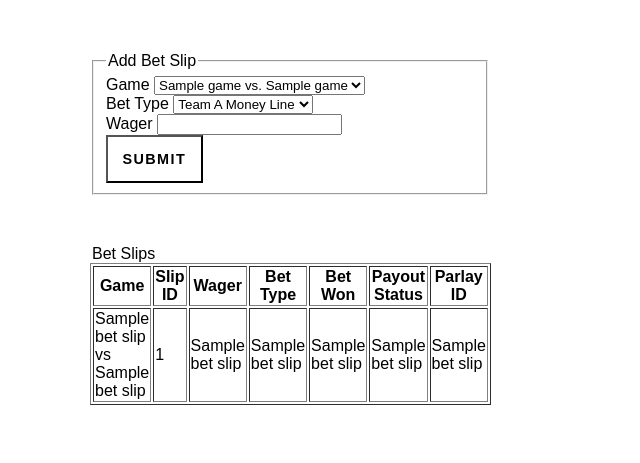
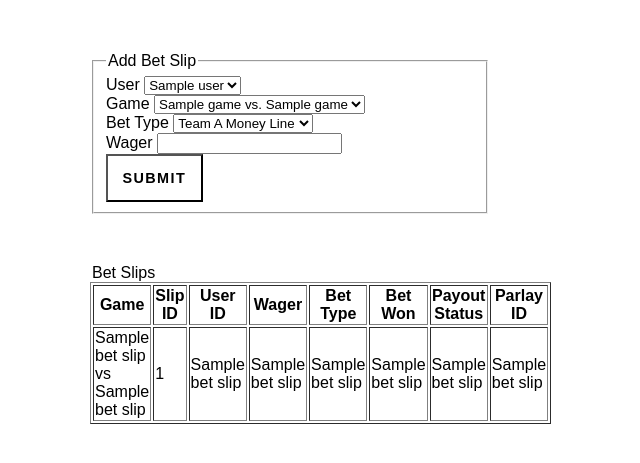
Before and after one commit to tate-jenkins/CS340, a Flask app: template templates/bet_slips.html in a window 1280 px wide. Shown: the part 133-596 px from the top of the page, without its empty margins (350-990 px from the left). Run offline with Flask 2, Linux system fonts and the light colour scheme; the template is opened without the code that fills it: most values are stand-ins (such as "Sample title", 1, 10 or a date in 2020); parts of the project's set-up code (start-up, migrations or seed data) failed here and were passed over; some libraries are stand-ins or nearby versions.

Commit message:
more updates to basic functionality

```diff
--- a/app.py
+++ b/app.py
@@ -62,12 +62,13 @@ def bet_slips():
     if request.method == 'POST':
         # fetch form data
         betSlips = request.form
-        if betSlips.get('wager', False):
+        if betSlips.get('wager', False) and betSlips.get('bet_type', False) and betSlips.get('game_id', False):
             wager = betSlips['wager']
             bet_type = betSlips['bet_type']
             game_id = betSlips['game_id']
+            user_id = betSlips['user_id']
             cur = mysql.connection.cursor()
-            cur.execute("INSERT INTO Bet_slips(wager, bet_type, game_id) VALUES(%s, %s, %s)", (wager, bet_type, game_id))
+            cur.execute("INSERT INTO Bet_slips(wager, bet_type, game_id, user_id) VALUES(%s, %s, %s, %s)", (wager, bet_type, game_id, user_id))
             mysql.connection.commit()
             cur.close()
             return redirect('/bet_slips')
@@ -79,12 +80,19 @@ def bet_slips():
         cur.close()
 
     cur = mysql.connection.cursor()
-    resultValue = cur.execute("SELECT slip_id, wager, bet_type, bet_won, payout_status, team_a, team_b, parlay_id, Bet_slips.game_id \
+    usersValue = cur.execute("SELECT user_id, username FROM Users")
+    if usersValue > 0:
+        users = cur.fetchall()
+        cur.close()
+
+    cur = mysql.connection.cursor()
+    resultValue = cur.execute("SELECT slip_id, wager, bet_type, bet_won, payout_status, team_a, team_b, parlay_id, Bet_slips.game_id, Bet_slips.user_id \
                                 FROM Bet_slips \
-                                INNER JOIN Games ON Games.game_id = Bet_slips.game_id")
+                                INNER JOIN Games ON Games.game_id = Bet_slips.game_id \
+                                INNER JOIN Users ON Users.user_id = Bet_slips.user_id")
     if resultValue > 0:
         betSlips = cur.fetchall()
-        return render_template('bet_slips.html', games=games, betSlips=betSlips)
+        return render_template('bet_slips.html', users=users, games=games, betSlips=betSlips)
 
 
 @app.route('/users_bet_slips', methods=['GET','POST'])
--- a/templates/bet_slips.html
+++ b/templates/bet_slips.html
@@ -11,8 +11,15 @@
 <form method="POST" action="">
     <fieldset>
         <legend>Add Bet Slip</legend>
-        <label for="game">Game </label>
-        <select name="game" id="game">
+        <label for="user_id">User </label>
+        <select name="user_id" id="user_id">
+            {% for user in users %}
+                <option value="{{ user[0] }}">{{user[1]}}</option>
+            {% endfor %}
+        </select>
+        <br>
+        <label for="game_id">Game </label>
+        <select name="game_id" id="game_id">
             {% for game in games %}
                 <option value="{{ game[0] }}">{{ game[1] }} vs. {{ game[2] }}</option>
             {% endfor %}
@@ -44,6 +51,7 @@
     <tr>
         <th>Game</th>
         <th>Slip ID</th>
+        <th>User ID</th>
         <th>Wager</th>
         <th>Bet Type</th>
         <th>Bet Won</th>
@@ -54,6 +62,7 @@
         <tr>
             <td> {{ betSlip[5] }} vs {{ betSlip[6] }} </td> <!--- Payout Status --->
             <td> {{ betSlip[0] }} </td> <!--- Game--->
+            <td> {{ betSlip[8] }} </td>
             <td> {{ betSlip[1] }} </td> <!--- slip_id --->
             <td> {{ betSlip[2] }} </td> <!--- Bet Type--->
             <td> {{ betSlip[3] }} </td> <!--- Parlay --->
```
Also changed, not shown: test_dump.sql (+9 -5 lines).
